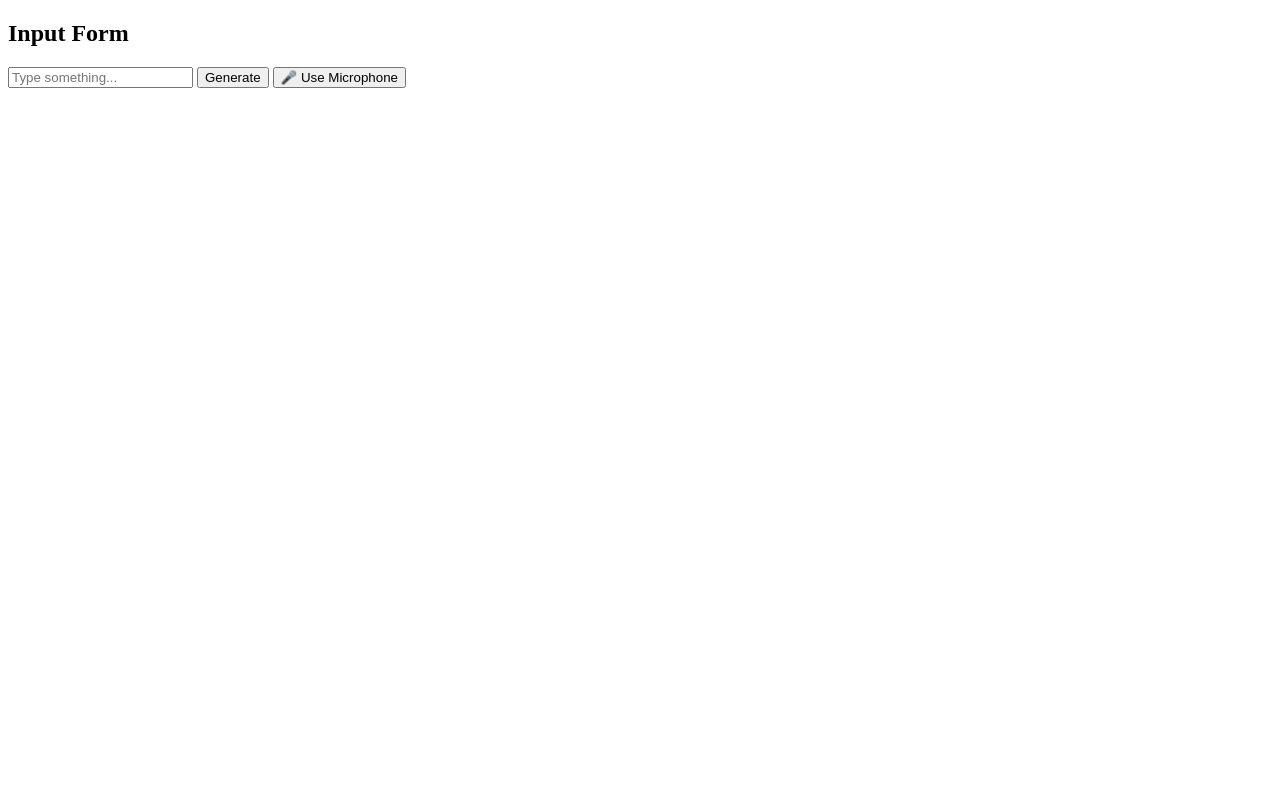
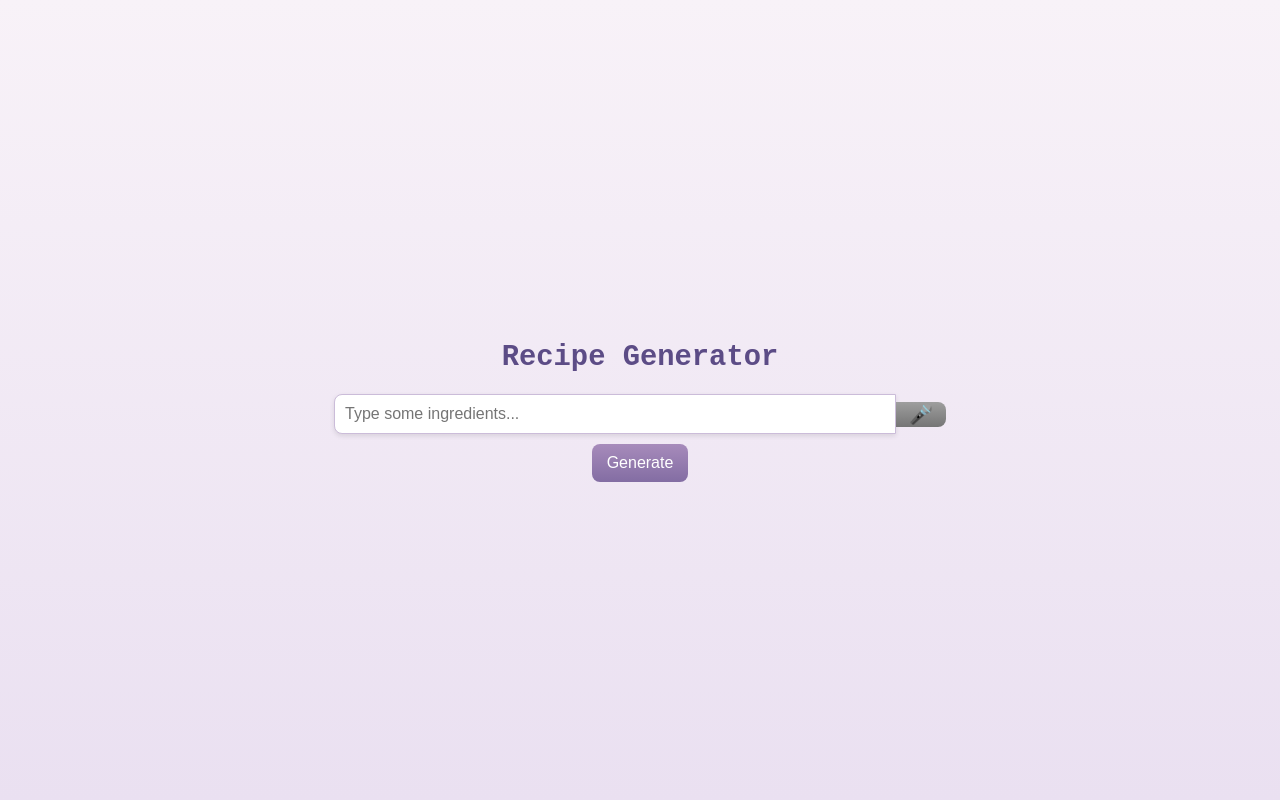
Before and after one commit to Ishaikh3434/googrecipegen, a Flask app: page / in a window 1280 px wide. Run offline with Flask 3, Linux system fonts and the light colour scheme.

Commit message:
Added styles

```diff
--- a/flaskapp.py
+++ b/flaskapp.py
@@ -35,4 +35,4 @@ def generate():
 if __name__ == '__main__':
 
     context=(hostdata['certificate'],hostdata['key'])
-    app.run(host=hostdata['host'],port=hostdata['port'], ssl_context=context,debug=True)
+    app.run(host=hostdata['host'],port=hostdata['port'], ssl_context=context)
--- /dev/null
+++ b/static/css/styles.css
@@ -0,0 +1,113 @@
+/* General styles */
+header {
+    font-family:'Courier New', Courier, monospace;
+    font-size: 10%;
+    align-items: center;
+    color: #443863;
+}
+
+body {
+    font-family: 'Arial', sans-serif;
+    margin: 0;
+    padding: 0;
+    background: linear-gradient(to bottom, #f8f2f8, #eae0f1);
+    color: #4d4d4d;
+    display: flex;
+    flex-direction: column;
+    align-items: center;
+    justify-content: center;
+    min-height: 100vh;
+}
+
+/* Header */
+h1 {
+
+    font-size: 2.1rem;
+    align-items: center;
+    color: #443863;
+}
+
+h2 {
+    font-size: 1.8rem;
+    margin-bottom: 20px;
+    color: #5c4c86;
+}
+
+/* Container for input field and mic button */
+.input-container {
+    display: flex;
+    align-items: center;
+    width: 80%; /* Match output container width */
+    max-width: 612px; /* Same max-width as output container */
+    margin-bottom: 10px;
+}
+
+/* Input field */
+input[type="text"] {
+    flex: 1; /* Take up remaining space */
+    padding: 10px;
+    border: 1px solid #cbbcd9;
+    border-radius: 8px 0 0 8px; /* Rounded corners on the left */
+    font-size: 1rem;
+    outline: none;
+    box-shadow: 0 2px 5px rgba(0, 0, 0, 0.1);
+}
+
+/* Microphone button */
+#micButton {
+    width: 50px; /* Fixed width for mic button */
+    background: linear-gradient(to bottom, #9e9e9e, #757575);
+    border: none;
+    border-radius: 0 8px 8px 0; /* Rounded corners on the right */
+    cursor: pointer;
+    font-size: 1.2rem;
+    display: flex;
+    align-items: center;
+    justify-content: center;
+}
+
+#micButton:hover {
+    background: linear-gradient(to bottom, #b0b0b0, #898989);
+    box-shadow: 0 4px 10px rgba(150, 150, 150, 0.4);
+}
+
+.styled-button {
+    /* Same styles as the shared button styles */
+    padding: 10px 15px;
+    font-size: 1rem;
+    color: #fff;
+    background: linear-gradient(to bottom, #a78bbb, #836da3);
+    border: none;
+    border-radius: 8px;
+    cursor: pointer;
+    transition: all 0.3s ease;
+}
+
+/* Hover effect for .styled-button */
+.styled-button:hover {
+    background: linear-gradient(to bottom, #b293c6, #9875b0);
+    box-shadow: 0 4px 10px rgba(165, 139, 196, 0.3);
+    transform: scale(1.05); /* Slightly enlarges the button on hover */
+}
+
+/* Output container */
+#outputContainer {
+    width: 80%; /* Match width of input-container */
+    max-width: 600px;
+    margin-top: 20px;
+    margin-bottom: 20px;
+    padding: 20px;
+    background: #fff8ef;
+    border: 1px dashed #443863;
+    border-radius: 12px;
+    box-shadow: 0 4px 10px rgba(0, 0, 0, 0.1);
+    font-size: 1rem;
+    line-height: 1.6;
+    color: #4d4d4d;
+    text-align: left;
+    overflow: auto;
+}
+
+#outputContainer:empty {
+    display: none;
+}
--- a/templates/index.html
+++ b/templates/index.html
@@ -5,13 +5,19 @@
     <meta charset="UTF-8">
     <meta http-equiv="X-UA-Compatible" content="IE=edge">
     <meta name="viewport" content="width=device-width, initial-scale=1.0">
-    <title>Web App</title>
+    <title>Qook</title>
+    <link rel="stylesheet" href="/static/css/styles.css">
 </head>
+<header>
+    <h2>Recipe Generator</h2>
+</header>
 <body>
-    <h2>Input Form</h2>
-    <input type="text" id="inputField" placeholder="Type something...">
-    <button id="generateButton">Generate</button>
-    <button id="micButton">🎤 Use Microphone</button>
+    <div class="input-container">
+        <input type="text" id="inputField" placeholder="Type some ingredients...">
+        <button id="micButton" class="off">🎤</button>
+    </div>
+
+    <button id="generateButton" class="styled-button">Generate</button>
     <div id="outputContainer"></div>
     <div id="data-container" host-path="{{path}}"></div>
     <script src="/static/js/app.js"></script>
```
Also changed, not shown: static/js/app.js (+24 -17 lines).
